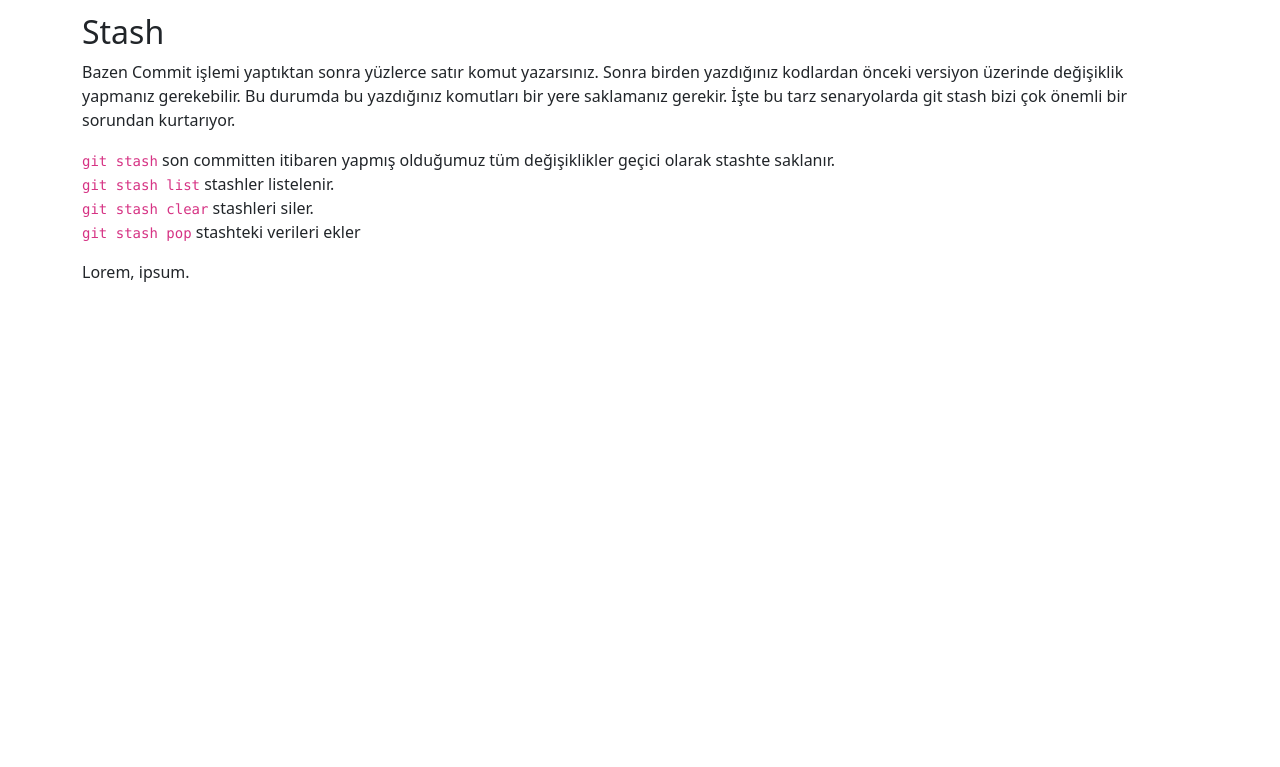
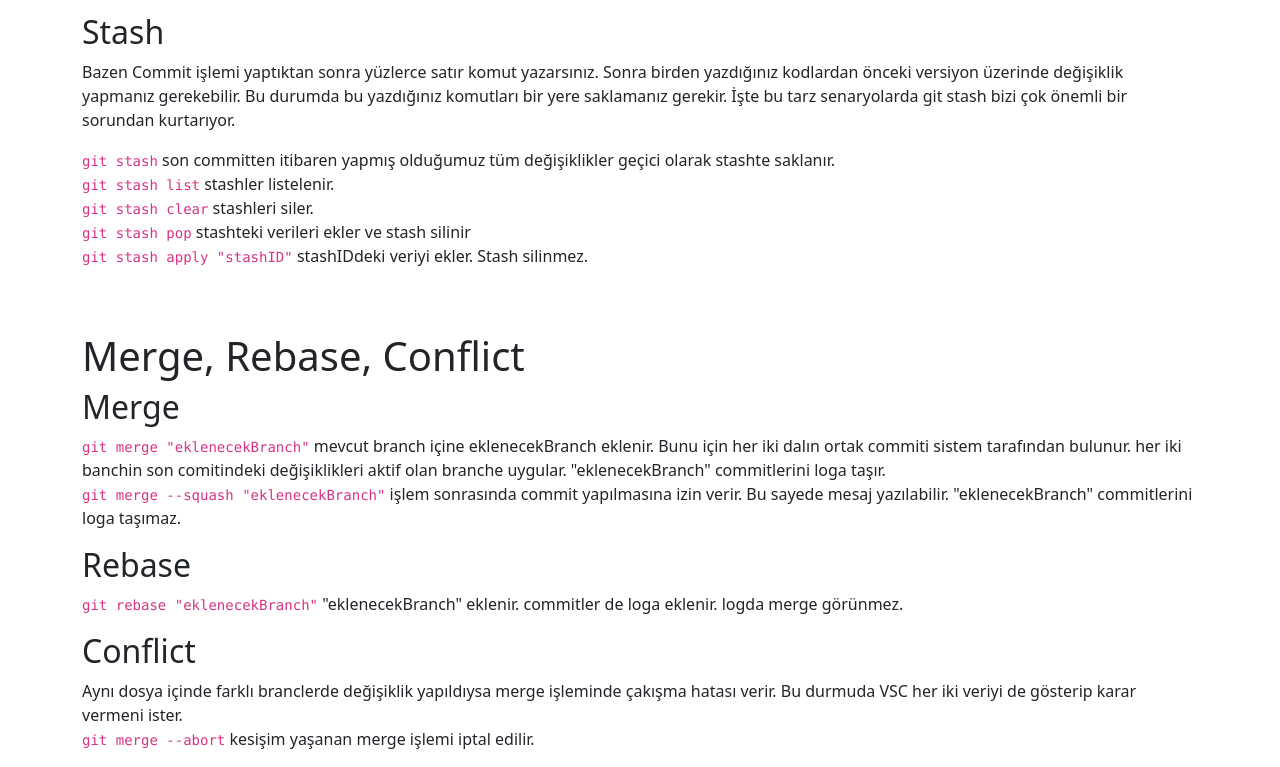
Before and after one commit to arslanng/notlarim, a plain HTML site: page git.html in a window 1280 px wide. Shown: the part 4223-4990 px from the top of the page. Before the commit the page ends 4523 px from the top, so only its background shows below. Drawn offline with nearby package versions, Linux system fonts and the light colour scheme.

Commit message:
ileri git notları eklendi

```diff
--- a/git.html
+++ b/git.html
@@ -295,10 +295,29 @@
                 <code>git stash</code> son committen itibaren yapmış olduğumuz tüm değişiklikler geçici olarak stashte saklanır. <br>
                 <code>git stash list</code> stashler listelenir. <br>
                 <code>git stash clear</code> stashleri siler. <br>
-                <code>git stash pop</code> stashteki verileri ekler <br>
+                <code>git stash pop</code> stashteki verileri ekler ve stash silinir<br>
+                <code>git stash apply "stashID"</code>  stashIDdeki veriyi ekler. Stash silinmez.
             </p>
-            <p>Lorem, ipsum.</p>
+        </div>
+        <div class="row pt-5 yazi merge">
+            <h1>Merge, Rebase, Conflict </h1>
 
+            <h2>Merge</h2>
+            <p>
+                <code>git merge  "eklenecekBranch"</code> mevcut branch içine eklenecekBranch eklenir. Bunu için her iki dalın ortak commiti sistem tarafından bulunur. her iki banchin son comitindeki değişiklikleri aktif olan branche uygular. "eklenecekBranch" commitlerini loga taşır.<br>
+                <code>git merge --squash "eklenecekBranch"</code> işlem sonrasında commit yapılmasına izin verir. Bu sayede mesaj yazılabilir. "eklenecekBranch" commitlerini loga taşımaz.
+            </p>
+
+            <h2>Rebase</h2>
+            <p>
+                <code>git rebase "eklenecekBranch"</code> "eklenecekBranch" eklenir. commitler de loga eklenir. logda merge görünmez.
+            </p>
+
+            <h2>Conflict</h2>
+            <p>
+                Aynı dosya içinde farklı branclerde değişiklik yapıldıysa merge işleminde çakışma hatası verir. Bu durmuda VSC her iki veriyi de gösterip karar vermeni ister. <br>
+                <code>git merge --abort</code> kesişim yaşanan merge işlemi iptal edilir.
+            </p>
         </div>
     </div>
     <!-- content end -->
```
